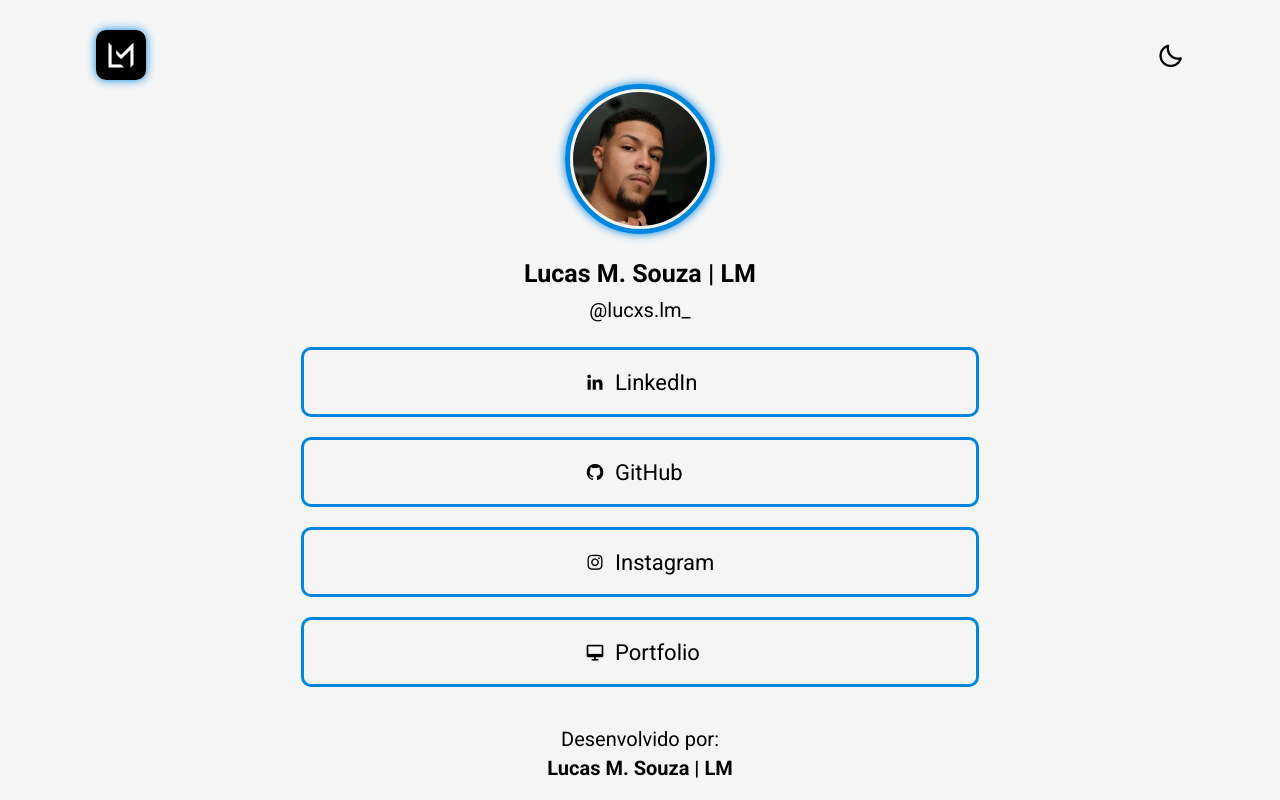
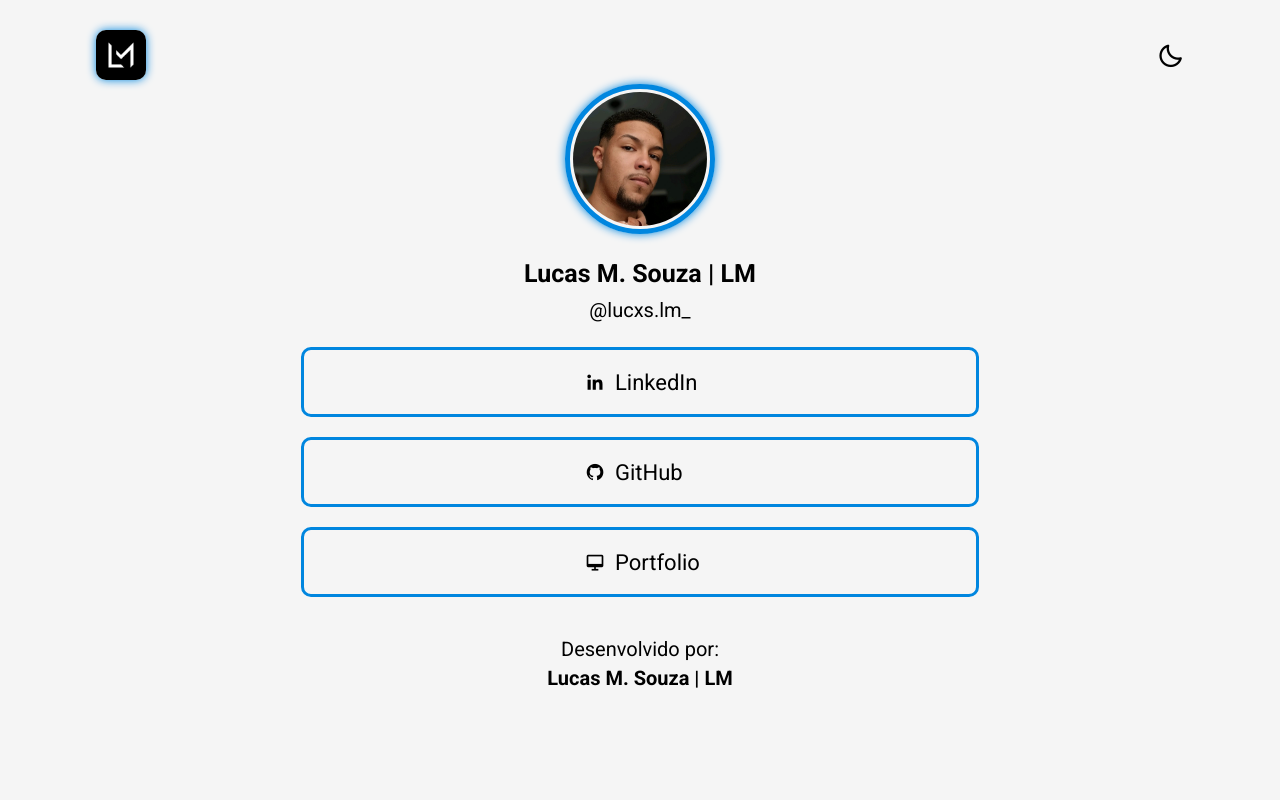
Before and after one commit to LucasLM1/Networks-LM, a plain HTML site: page index.html in a window 1280 px wide. Drawn offline with nearby package versions, Linux system fonts and the light colour scheme.

Commit message:
feat: remove instagram block

```diff
--- a/index.html
+++ b/index.html
@@ -57,14 +57,14 @@
             </a>
         </div>
 
-        <div class="social-network__links LM3">
+        <!-- <div class="social-network__links LM3">
             <a class="social-network social-network__instagram" href="https://www.instagram.com/lucxs.lm_/" target="_blank">
                 <i class='bx bxl-instagram'></i>
                 <h2 class="social-network__text">
                     Instagram
                 </h2>
             </a>
-        </div>
+        </div> -->
 
         <div class="social-network__links LM4">
             <a class="social-network social-network__portfolio" href="https://lucaslm1.netlify.app/" target="_blank">
```
